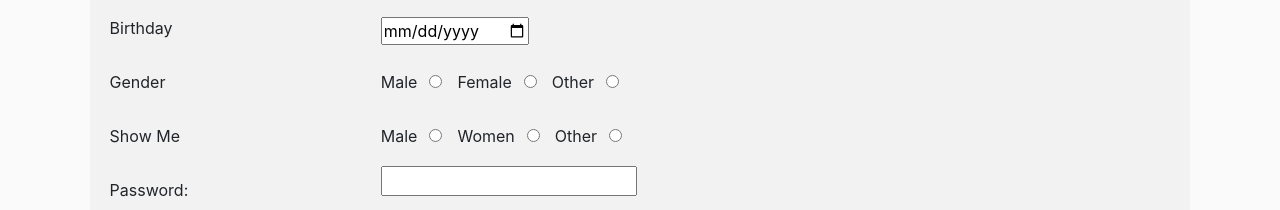
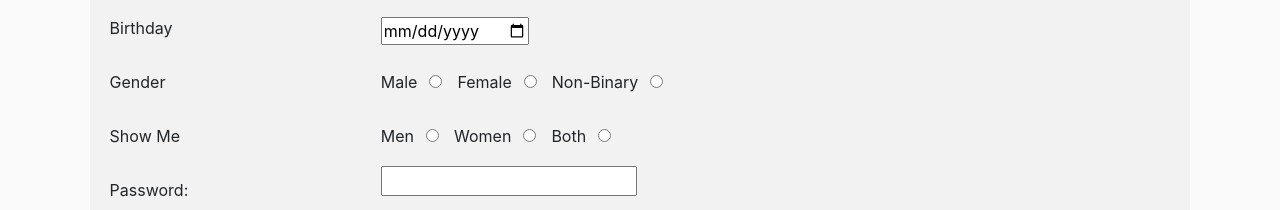
Before and after one commit to pranjulmishra1283/Fling, a React (Create React App) app in the folder client/: page /register in a window 1280 px wide. Shown: the part 678-888 px from the top of the page. Built offline with nearby package versions, Linux system fonts and the light colour scheme.

Commit message:
some fixes

```diff
--- a/client/src/components/Auth/Register.js
+++ b/client/src/components/Auth/Register.js
@@ -99,7 +99,7 @@ function Register() {
                                 <input type="radio" id="Male" name="gender" value="Male" onChange={handleChange}></input>
                                 <label style={{ marginLeft: "15px" }} for="gender">Female</label>
                                 <input type="radio" id="Female" name="gender" value="Female" onChange={handleChange}></input>
-                                <label style={{ marginLeft: "15px" }} for="gender">Other</label>
+                                <label style={{ marginLeft: "15px" }} for="gender">Non-Binary</label>
                                 <input type="radio" id="Other" name="gender" value="Other" onChange={handleChange}></input>
 
 
@@ -115,11 +115,11 @@ function Register() {
                                 <label for="preference">Show Me</label>
                             </div>
                             <div className="col-75">
-                                <label for="preference">Male</label>
+                                <label for="preference">Men</label>
                                 <input type="radio" id="Men" name="preference" value="Men" onChange={handleChange}></input>
                                 <label style={{ marginLeft: "15px" }} for="preference">Women</label>
                                 <input type="radio" id="Women" name="preference" value="Women" onChange={handleChange}></input>
-                                <label style={{ marginLeft: "15px" }} for="preference">Other</label>
+                                <label style={{ marginLeft: "15px" }} for="preference">Both</label>
                                 <input type="radio" id="Other" name="preference" value="Other" onChange={handleChange}></input>
 
                             </div>
```
Also changed, not shown: 2 other files (tests, documents, lock files or other folders).
